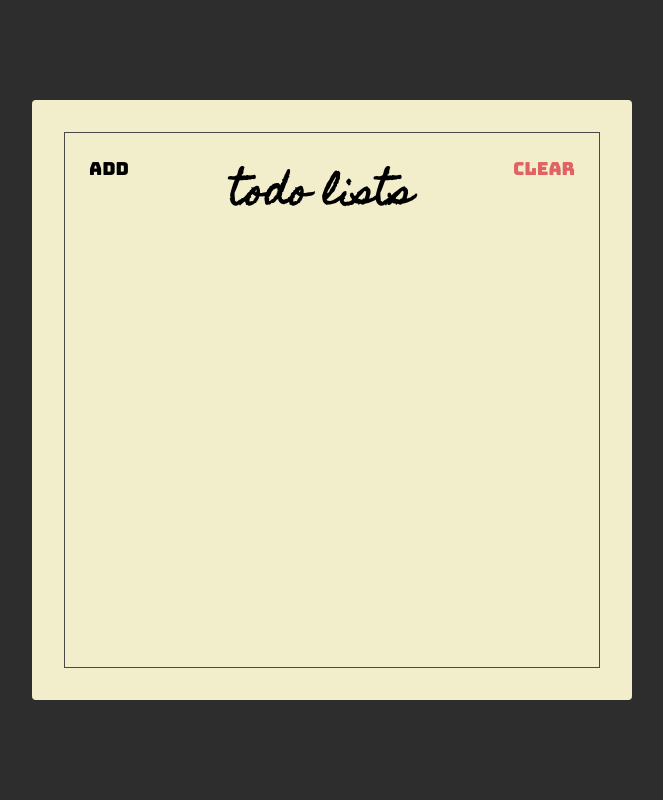
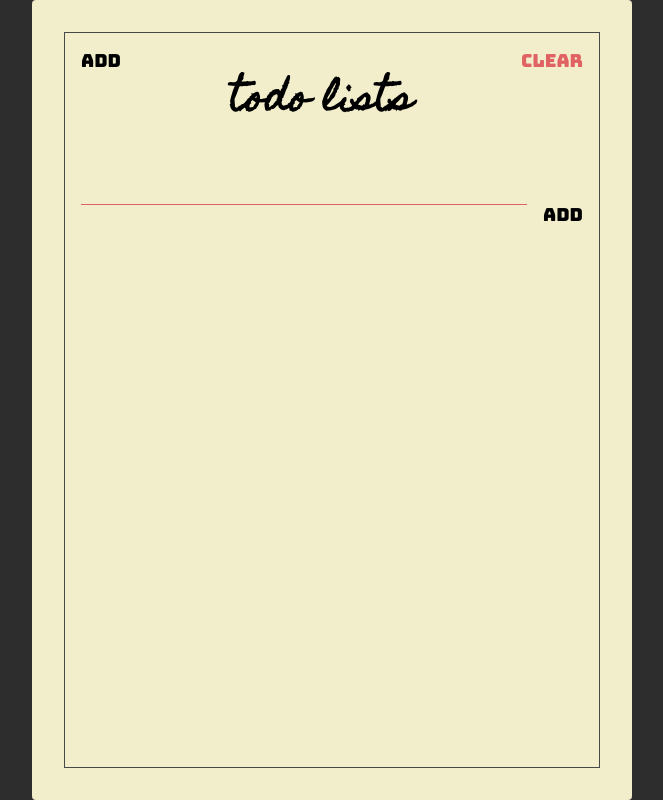
Before and after one commit to muhelkassa/react-course-start, a website: page index.html in a window 1280 px wide. Shown: the whole page, without its empty margins (308-971 px from the left). Drawn offline with Linux system fonts and the light colour scheme.

Commit message:
membuat todo section

```diff
--- a/index.html
+++ b/index.html
@@ -1,21 +1,31 @@
 <!DOCTYPE html>
 <html lang="en">
   <head>
-    <meta charset="UTF-8">
-    <meta name="viewport" content="width=device-width, initial-scale=1.0">
-    <meta http-equiv="X-UA-Compatible" content="ie=edge">
+    <meta charset="UTF-8" />
+    <meta name="viewport" content="width=device-width, initial-scale=1.0" />
+    <meta http-equiv="X-UA-Compatible" content="ie=edge" />
     <title>Static Template</title>
-    <link rel="stylesheet" href="./style.css"/>
-    <link href="https://fonts.googleapis.com/css?family=Bungee|Homemade+Apple&display=swap" rel="stylesheet">
+    <link rel="stylesheet" href="./style.css" />
+    <link
+      href="https://fonts.googleapis.com/css?family=Bungee|Homemade+Apple&display=swap"
+      rel="stylesheet"
+    />
   </head>
   <body>
     <div class="container">
       <div class="frame">
-        <div class="header">
+        <section class="header">
           <button class="header-btn">Add</button>
           <h1 class="header-title">Todo Lists</h1>
           <button class="header-btn main-red-color">Clear</button>
-        </div>
+        </section>
+
+        <section class="add">
+          <form class="add-form">
+            <input type="text" class="add-input" />
+            <button class="add-btn">Add</button>
+          </form>
+        </section>
       </div>
     </div>
   </body>
--- a/style.css
+++ b/style.css
@@ -36,7 +36,7 @@ html {
 
 .container {
   width: 600px;
-  height: 600px;
+  height: 800px;
   background-color: #f2eecb;
   border-radius: 4px;
 
@@ -69,8 +69,47 @@ html {
   font-size: 1.8rem;
   font-family: "Bungee", sans-serif;
 
-  padding: 24px;
+  padding: 16px;
+  cursor: pointer;
+
   background: unset;
   border: unset;
   outline: unset;
 }
+
+.add {
+  padding: 16px;
+}
+
+.add-form {
+  display: flex;
+  align-items: flex-start;
+}
+
+.add-input {
+  background: unset;
+  border: unset;
+  padding: 0 64px;
+
+  flex: 1;
+
+  border-bottom: 1px solid var(--main-red-color);
+  outline: unset;
+
+  font-family: "Homemade-apple", sans-serif;
+  font-size: 15px;
+  text-transform: lowercase;
+}
+
+.add-btn {
+  font-size: 1.8rem;
+  font-family: "Bungee", sans-serif;
+
+  padding: 16px;
+  padding-right: unset;
+  cursor: pointer;
+
+  background: unset;
+  border: unset;
+  outline: unset;
+}
```
